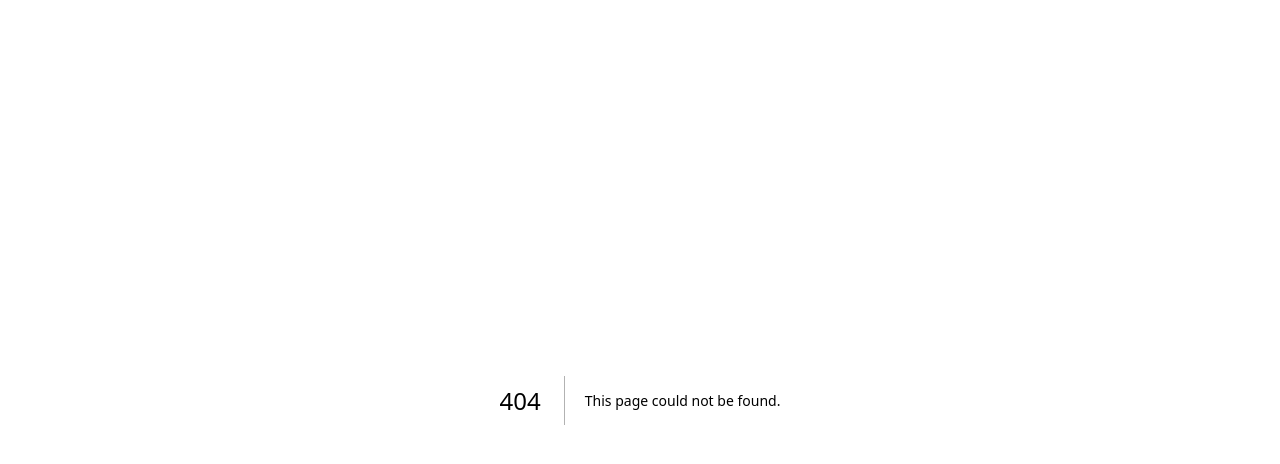
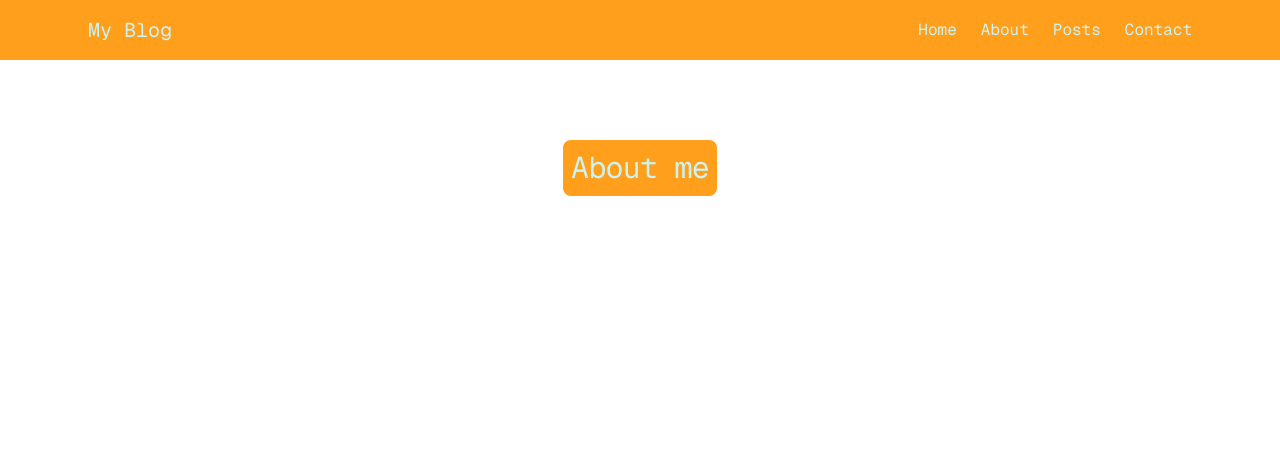
Before and after one commit to rb-sgv/blog, a Next.js app: page /about in a window 1280 px wide. Before the commit this address had no page. Shown: the top 464 px of the page. Built offline with nearby package versions, Linux system fonts and the light colour scheme.

Commit message:
feat: added an about page, empty right now. also added a spinnin smiley face and better hover effect

```diff
--- /dev/null
+++ b/app/_components/about.tsx
@@ -0,0 +1,13 @@
+import React from 'react'
+
+function About() {
+  return (
+    <div className=" bg-[#ff9f1c] rounded-lg m-1 flex justify-center w-fit ml-auto mr-auto mt-20">
+        <h1 className=" text-center m-2 max-w-xs text-3xl leading-10 tracking-tight text-[#CBF3F0]">
+            About me
+        </h1>
+    </div>
+  )
+}
+
+export default About
--- a/app/_components/header.tsx
+++ b/app/_components/header.tsx
@@ -5,15 +5,15 @@ const Header = () => {
   return (
     <nav className='bg-[#ff9f1c] text-[#CBF3F0]'>
         <div className='max-w-6xl mx-auto px-6 py-4 flex justify-between items-center'>
-          <Link href="/" className='text-xl'>
+          <Link href="/" className='text-xl hover:text-[#2EC4B6] hover:scale-165 transition delay-0'>
             My Blog
           </Link>
 
           <div className='hidden md:flex space-x-6'>
-            <Link href="/" className='hover:text-[#2EC4B6]'>Home</Link>
-            <Link href="/about" className='hover:text-[#2EC4B6]'>About</Link>
-            <Link href="/posts" className='hover:text-[#2EC4B6]'>Posts</Link>
-            <Link href="/contact" className='hover:text-[#2EC4B6]'>Contact</Link>
+            <Link href="/" className='hover:text-[#2EC4B6] hover:scale-165 transition delay-0'>Home</Link>
+            <Link href="/about" className='hover:text-[#2EC4B6] hover:scale-165 transition delay-0'>About</Link>
+            <Link href="/posts" className='hover:text-[#2EC4B6] hover:scale-165 transition delay-0'>Posts</Link>
+            <Link href="/contact" className='hover:text-[#2EC4B6] hover:scale-165 transition delay-0'>Contact</Link>
           </div>
 
         </div>
--- /dev/null
+++ b/app/_components/spinsmile.tsx
@@ -0,0 +1,11 @@
+import React from 'react'
+
+function Spinsmile() {
+  return (
+    <div className='animate-spin w-8 h-8 ml-auto mr-auto mt-8'>
+        <p className='animate-spin text-center m-2 max-w-xs text-3xl leading-10 tracking-tight text-[#ff9f1c]'>:)</p>
+    </div>
+  )
+}
+
+export default Spinsmile
--- /dev/null
+++ b/app/about/page.tsx
@@ -0,0 +1,12 @@
+import Welcome from "../_components/welcome";
+import Header from "../_components/header";
+import About from "../_components/about";
+
+export default function Home() {
+  return (
+    <>
+        <Header />
+        <About />
+    </>
+  );
+}
--- a/app/page.tsx
+++ b/app/page.tsx
@@ -1,11 +1,13 @@
 import Welcome from "./_components/welcome";
 import Header from "./_components/header";
+import Spinsmile from "./_components/spinsmile";
 
 export default function Home() {
   return (
     <>
       <Header />
       <Welcome />
+      <Spinsmile />
     </>
   );
 }
--- a/app/posts/page.tsx
+++ b/app/posts/page.tsx
@@ -1,7 +1,7 @@
 import Header from "../_components/header";
 import Blogtext from "../_components/blogtext";
 
-export default async function BlogPage() {
+export default function BlogPage() {
 
   return (
     <>
```
Also changed, not shown: app/posts/[blogpage]/page.tsx (renamed from app/posts/[id]/page.tsx).
